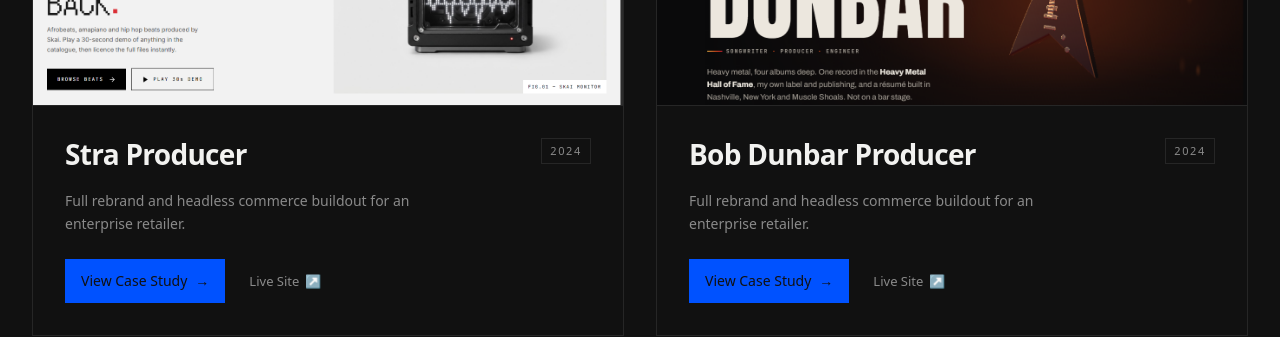
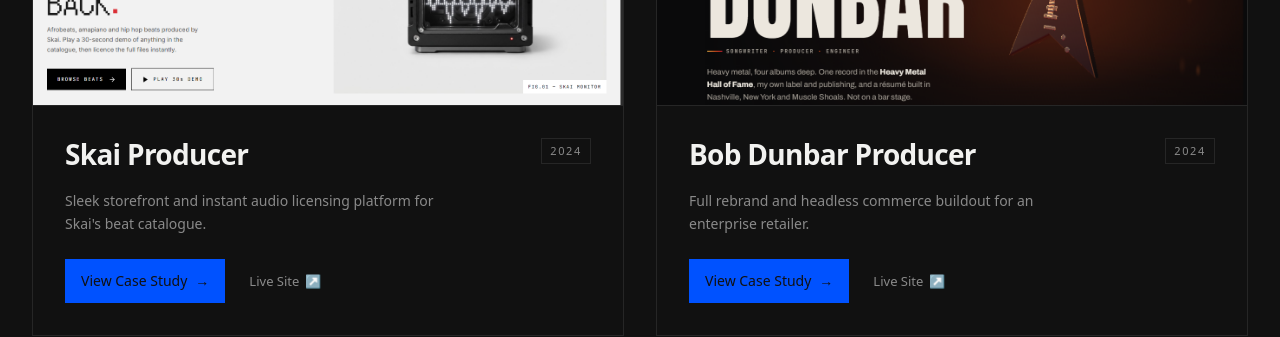
Before and after one commit to emmz3230/JE-creative, a Next.js app: page / in a window 1280 px wide. Shown: the part 1580-1917 px from the top of the page. Built offline with nearby package versions, Linux system fonts and the light colour scheme.

Commit message:
feat: update project details for Skai Producer, enhancing summary, services, and stats

```diff
--- a/libs/projects.ts
+++ b/libs/projects.ts
@@ -59,25 +59,26 @@ services: ["Brand Strategy & Positioning", "Web Design & UI/UX", "Frontend Devel
 ]
   },
   {
-    slug: "stra producer",
-    name: "Stra Producer",
+    slug: "skai-producer",
+    name: "Skai Producer",
     tag: "Web Development",
     image: "/stra.PNG",
     year: "2024",
-    client: "Stra Producer",
+    client: "Skai Producer",
     summary:
-      "Full rebrand and headless commerce buildout for an enterprise retailer.",
-    liveUrl: "https://straproducer.netlify.app/",
+"Sleek storefront and instant audio licensing platform for Skai's beat catalogue.",
+ liveUrl: "https://straproducer.netlify.app/",
     overview: [
-      "Atlas needed more than a new logo — their storefront was slow,, and leaking conversions on mobile. We rebuilt their brand identity and translated it into a lightning-fast headless storefront.",
-      "The result is a design-led commerce experience with sub-second page loads, a fully modular CMS, and a conversion rate that doubled within the first quarter of launch.",
- ],
-    services: ["Brand Identity", "Web Design", "Next.js Development", "Headless CMS", "Performance Optimization"],
+"Skai needed a direct to fan platform that matched the minimalist aesthetic of his production without the friction of traditional beat stores. We designed and built a custom beat marketplace featuring instant 30-second audio demos and automated licensing workflows.",
+"The result is a stripped-back audio store with three-second asset delivery, automated license PDF generation, and an effortless checkout experience built for modern music creators."
+],
+services: ["Brand Identity", "UI/UX Design", "Custom Web Development", "Audio Player Integration", "E-Commerce & Licensing Workflows"],
     stats: [
-      { label: "Conversion rate", value: "2.1×" },
-      { label: "Load time", value: "0.8s" },
-      { label: "Mobile bounce", value: "−27%" },
-    ],
+{ label: "Asset delivery time", value: "00:03s" },
+{ label: "Audio demo length", value: "0:30s" },
+{ label: "Active genres", value: "05" },
+{ label: "Beats in catalogue", value: "008" },
+]
   },
   {
     slug: "bobdunabar producer",
```
